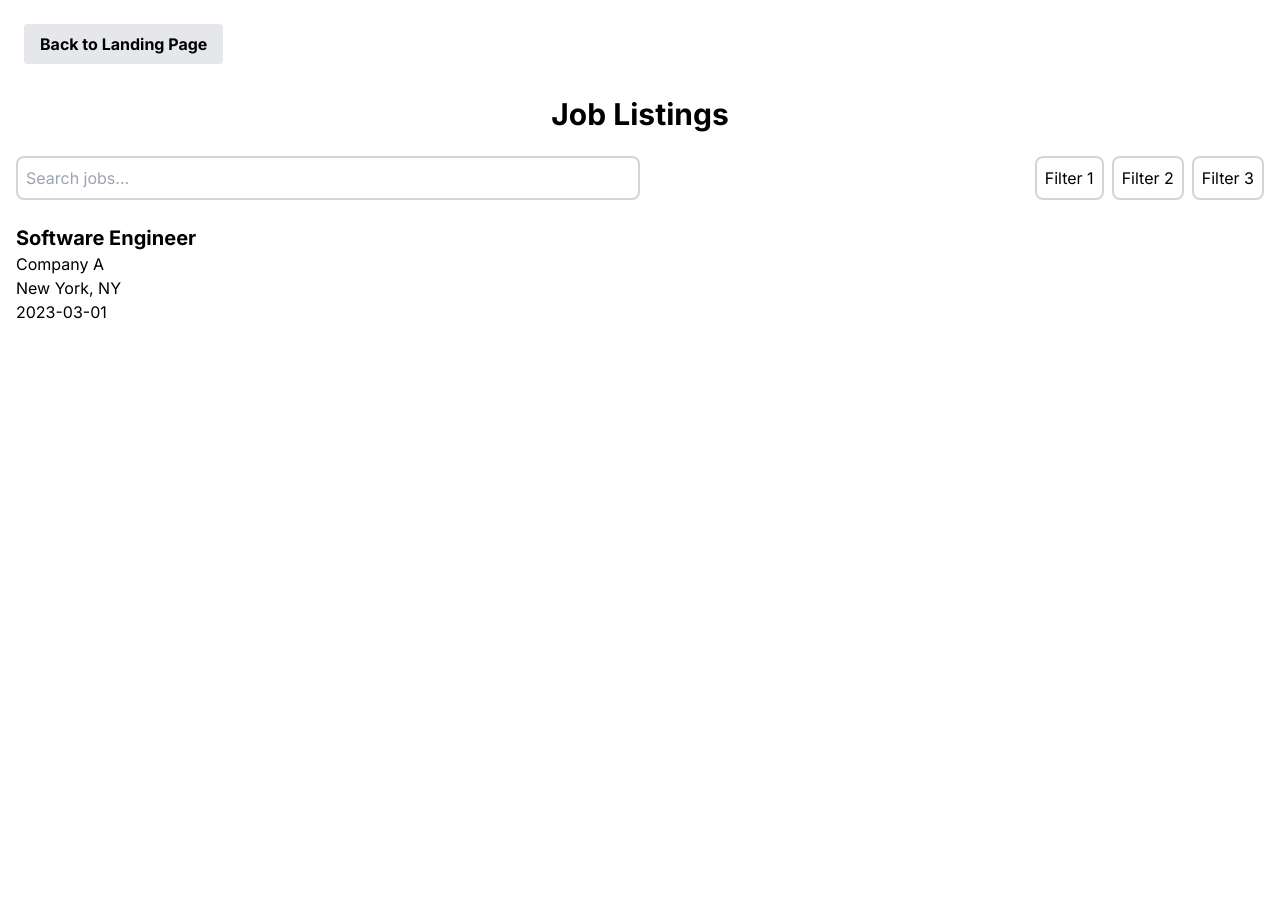
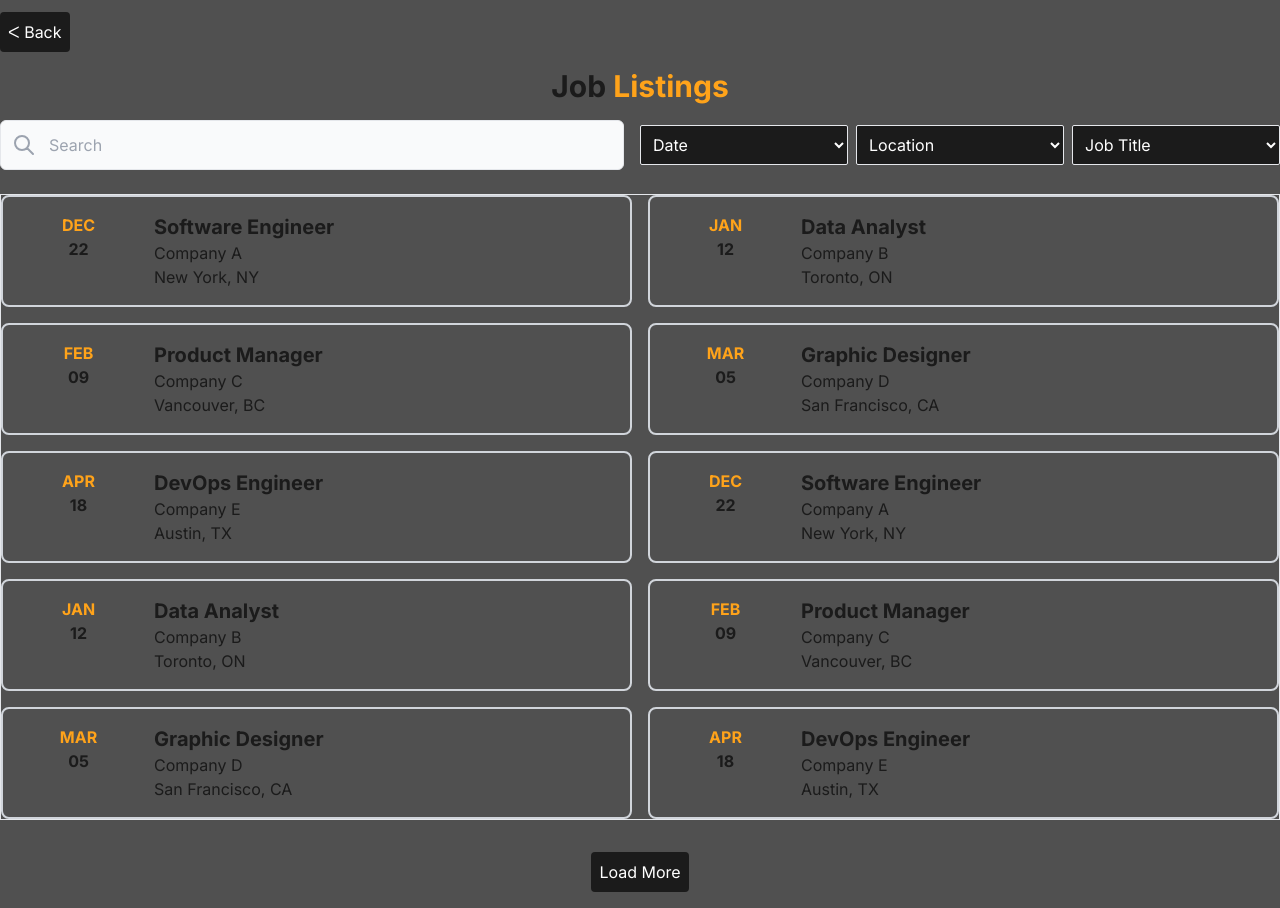
Before and after one commit to jobless-devs/Jobhub, a Next.js app in the folder client/: page / in a window 1280 px wide. Both pictures are taken after a click on the button "Find Job". Before the commit the page ends 800 px from the top, so only its background shows below. Built offline with nearby package versions, Linux system fonts and the light colour scheme.

Commit message:
created joblistings page

```diff
--- a/client/app/globals.css
+++ b/client/app/globals.css
@@ -4,8 +4,8 @@
 
 :root {
   --foreground-rgb: 0, 0, 0;
-  --background-start-rgb: 255, 255, 255;
-  --background-end-rgb: 255, 255, 255;
+  --background-start-rgb: 80, 80, 80;
+  --background-end-rgb: 80, 80, 80;
 }
 
 @media (prefers-color-scheme: dark) {
@@ -28,7 +28,7 @@ body {
 
 /* globals.css */
 .bg-wallpaper {
-  background: linear-gradient(145deg, rgb(27, 27, 27, 0.95) 0%, rgb(56, 44, 27, 0.95) 15%, rgb(255, 163, 26, 0.95) 100%), url('/images/Jobhub Wallpaper1.png');
+  background: linear-gradient(145deg, rgb(27, 27, 27, 0.90) 0%, rgb(56, 44, 27, 0.92) 12%, rgb(218, 140, 23, 1) 70%), url('/images/Jobhub Wallpaper1.png');
   /* Ensure the image covers the entire element */
   background-size: cover;
   /* Ensure the background (image and gradient) is fixed to cover the entire element */
--- a/client/app/joblistings.tsx
+++ /dev/null
@@ -1,79 +0,0 @@
-'use client'
-
-import Link from 'next/link';
-import React, { useEffect, useState } from 'react';
-
-// Define Type for Job Card
-type Job = {
-  id: number;
-  date: string;
-  position: string;
-  company: string;
-  location: string;
-  link: string;
-};
-
-type JobListingsProps = {
-  onBack: () => void; // Function to handle going back to the landing page
-};
-
-const JobListings = ({onBack}: JobListingsProps) => {
-  const [jobs, setJobs] = useState<Job[]>([]);
-
-  // Placeholder data for the job cards
-  // Replace this with your data fetching logic
-  useEffect(() => {
-    const fetchJobs = async () => {
-      // Replace with actual data fetching from your database
-      const fetchedJobs = [
-        {
-          id: 1,
-          date: "2023-03-01",
-          position: "Software Engineer",
-          company: "Company A",
-          location: "New York, NY",
-          link: "#"
-        },
-        // More Job Cards
-      ];
-      setJobs(fetchedJobs);
-    };
-
-    fetchJobs();
-  }, []);
-
-  return (
-    <div className="container mx-auto p-4">
-      <button onClick={onBack} className="bg-gray-200 hover:bg-gray-300 text-black font-bold py-2 px-4 rounded m-2">
-        Back to Landing Page
-      </button>
-      <h1 className="text-center text-3xl font-bold my-6">Job Listings</h1>
-      <div className="flex justify-between items-center mb-6">
-        <input
-          type="text"
-          placeholder="Search jobs..."
-          className="border-2 border-gray-300 p-2 rounded-lg w-full md:w-1/2"
-        />
-        <div className="flex space-x-2 ml-4">
-          {/* Filter buttons or dropdowns */}
-          <div className="p-2 border-2 border-gray-300 rounded-lg">Filter 1</div>
-          <div className="p-2 border-2 border-gray-300 rounded-lg">Filter 2</div>
-          <div className="p-2 border-2 border-gray-300 rounded-lg">Filter 3</div>
-        </div>
-      </div>
-
-      <div className="grid grid-cols-1 md:grid-cols-2 gap-4">
-        {jobs.map(job => (
-          <Link href={job.link} key={job.id}>
-              <h2 className="font-bold text-xl">{job.position}</h2>
-              <p>{job.company}</p>
-              <p>{job.location}</p>
-              <p>{job.date}</p>
-          </Link>
-        ))}
-      </div>
-    </div>
-  );
-};
-
-export default JobListings;
--- a/client/app/page.tsx
+++ b/client/app/page.tsx
@@ -3,7 +3,7 @@
 import Head from 'next/head';
 import Image from 'next/image';
 import React, {useState} from 'react';
-import JobListings from './joblistings';
+import JobListings from './pages/job-listings';
 
 const HomePage = () => {
   const [showJobListings, setShowJobs] = useState(false);
@@ -25,7 +25,7 @@ const HomePage = () => {
               <img src="/images/Jobhub Logo.png" alt="Job Hub" className="w-60"/>
             </div>
             <div className="flex space-x-16">
-              <a href="#jobs" className="hover:bg-custom-black text-white px-6 py-2 rounded-full ">Jobs</a>
+              <a onClick={() => setShowJobs(true)} className="hover:bg-custom-black text-white px-6 py-2 rounded-full ">Jobs</a>
               <a href="#about" className="hover:bg-custom-black text-white px-6 py-2 rounded-full ">About Us</a>
               <a href="#login" className="hover:bg-custom-black text-white px-6 py-2 rounded-full border">Log In</a>
             </div>
@@ -44,7 +44,7 @@ const HomePage = () => {
             </div>
 
             <div className="w-1/2 text-center space-y-6 px-12">
-              <h1 className="text-4xl font-bold">Your Career Starts Here! &#9654;</h1>
+              <h1 className="text-4xl font-bold">Your Career Starts Here! &#5171;</h1>
               <p className="text-xl text-center">
                 Unleash your potential with real-world experiences. Explore, learn, and grow with our
                 diverse internship opportunities.
--- /dev/null
+++ b/client/app/pages/job-listings.tsx
@@ -0,0 +1,156 @@
+'use client'
+
+import Link from 'next/link';
+import React, { useEffect, useState } from 'react';
+
+// Define Type for Job Card
+type Job = {
+  id: number;
+  date: string;
+  position: string;
+  company: string;
+  location: string;
+  link: string;
+};
+
+const jobs = [
+  { id: 1, date: "Dec 22", position: "Software Engineer", company: "Company A", location: "New York, NY", link: "#" },
+  { id: 2, date: "Jan 12", position: "Data Analyst", company: "Company B", location: "Toronto, ON", link: "#" },
+  { id: 3, date: "Feb 09", position: "Product Manager", company: "Company C", location: "Vancouver, BC", link: "#" },
+  { id: 4, date: "Mar 05", position: "Graphic Designer", company: "Company D", location: "San Francisco, CA", link: "#" },
+  { id: 5, date: "Apr 18", position: "DevOps Engineer", company: "Company E", location: "Austin, TX", link: "#" },
+  // Add more jobs as needed
+];
+
+type JobListingsProps = {
+  onBack: () => void; // Function to handle going back to the landing page
+};
+
+const JobListings = ({onBack}: JobListingsProps) => {
+  const [jobs, setJobs] = useState<Job[]>([]);
+
+  // Placeholder data for the job cards
+  // Replace this with your data fetching logic
+  useEffect(() => {
+    const fetchJobs = async () => {
+      // Replace with actual data fetching from your database
+      const fetchedJobs = [
+      { id: 1, date: "DEC 22", position: "Software Engineer", company: "Company A", location: "New York, NY", link: "#" },
+        { id: 2, date: "JAN 12", position: "Data Analyst", company: "Company B", location: "Toronto, ON", link: "#" },
+        { id: 3, date: "FEB 09", position: "Product Manager", company: "Company C", location: "Vancouver, BC", link: "#" },
+        { id: 4, date: "MAR 05", position: "Graphic Designer", company: "Company D", location: "San Francisco, CA", link: "#" },
+        { id: 5, date: "APR 18", position: "DevOps Engineer", company: "Company E", location: "Austin, TX", link: "#" },
+        { id: 6, date: "DEC 22", position: "Software Engineer", company: "Company A", location: "New York, NY", link: "#" },
+        { id: 7, date: "JAN 12", position: "Data Analyst", company: "Company B", location: "Toronto, ON", link: "#" },
+        { id: 8, date: "FEB 09", position: "Product Manager", company: "Company C", location: "Vancouver, BC", link: "#" },
+        { id: 9, date: "MAR 05", position: "Graphic Designer", company: "Company D", location: "San Francisco, CA", link: "#" },
+        { id: 10, date: "APR 18", position: "DevOps Engineer", company: "Company E", location: "Austin, TX", link: "#" },
+        { id: 11, date: "DEC 22", position: "Software Engineer", company: "Company A", location: "New York, NY", link: "#" },
+        { id: 12, date: "JAN 12", position: "Data Analyst", company: "Company B", location: "Toronto, ON", link: "#" },
+        { id: 13, date: "FEB 09", position: "Product Manager", company: "Company C", location: "Vancouver, BC", link: "#" },
+        { id: 14, date: "MAR 05", position: "Graphic Designer", company: "Company D", location: "San Francisco, CA", link: "#" },
+        { id: 15, date: "APR 18", position: "DevOps Engineer", company: "Company E", location: "Austin, TX", link: "#" },
+        // Add more jobs as needed
+      ];
+      setJobs(fetchedJobs);
+    };
+
+    fetchJobs();
+  }, []);
+
+  const [visibleJobsCount, setVisibleJobsCount] = useState(10); // Start with 10 jobs
+
+  const loadMoreJobs = () => {
+    setVisibleJobsCount(currentCount => currentCount + 10); // Load 10 more jobs
+  };
+
+  const jobsToShow = jobs.slice(0, visibleJobsCount); // Show only a subset of jobs
+
+  return (
+    <div className="container mx-auto">
+      <button onClick={onBack} className="bg-custom-black hover:bg-custom-orange text-center text-white p-2 rounded mt-3 justify-center mx-auto">
+      &#5176; Back
+      </button>
+      <div className="text-center text-3xl font-bold my-4">
+        <span className="text-custom-black">Job </span>
+        <span className="text-custom-orange">Listings</span>
+      </div>
+      <div className="flex justify-between items-center mb-6">
+
+    <form className="w-[50%] pr-4">
+      <div className="relative">
+        <svg
+          xmlns="http://www.w3.org/2000/svg"
+          className="absolute top-0 bottom-0 w-6 h-6 my-auto text-gray-400 left-3"
+          fill="none"
+          viewBox="0 0 24 24"
+          stroke="currentColor"
+        >
+          <path
+            strokeLinecap="round"
+            strokeLinejoin="round"
+            strokeWidth={2}
+            d="M21 21l-6-6m2-5a7 7 0 11-14 0 7 7 0 0114 0z"
+          />
+        </svg>
+        <input
+          type="text"
+          placeholder="Search"
+          className="w-full py-3 pl-12 pr-4 text-gray-500 border rounded-md outline-none bg-gray-50 focus:bg-white focus:border-indigo-600"
+        />
+            </div>
+        </form>
+        <div className="flex w-[50%] space-x-2 items-center justify-end text-custom-white">
+          {/* Filter buttons or dropdowns */}
+          <select className="p-2  border bg-custom-black rounded-sm w-full">
+          <option selected >Date</option>
+            <option  value="">&#60; 3 Days</option>
+            <option value="">&#60; 10 Days</option>
+            <option value="">&#60; 20 Days</option>
+          </select>
+          <select className="p-2  border bg-custom-black rounded-sm w-full">
+            <option selected >Location</option>
+            <option value="">BC</option>
+            <option value="">ON</option>
+            <option value="">AB</option>
+          </select>
+          <select className="p-2 border bg-custom-black rounded-sm w-full">
+          <option selected >Job Title</option>
+            <option value="">Software Engineer</option>
+            <option value="">Software Developer</option>
+            <option value="">Data Engineer</option>
+            <option value="">Machine Learning</option>
+            <option value="">Data Analyst</option>
+          </select>
+        </div>
+      </div>
+
+      <div className="grid grid-cols-1 md:grid-cols-2 gap-4 text-custom-black border mb-6">
+      {jobsToShow.map(job => (
+        <Link href={job.link} key={job.id} className="block border-2 border-gray-300 rounded-lg p-4 hover:border-custom-orange transition w-full">
+          <div className="grid grid-cols-5">
+            <div className="col-span-1 text-center">
+              <p className="font-bold text-custom-orange">{job.date.split(" ")[0]}</p>
+              <p className="font-bold">{job.date.split(" ")[1]}</p>
+            </div>
+            <div className="col-span-4 pl-4">
+              <h2 className="font-bold text-xl">{job.position}</h2>
+              <p>{job.company}</p>
+              <p>{job.location}</p>
+            </div>
+          </div>
+        </Link>
+        ))}
+      </div>
+      <div className="flex justify-center items-center mb-2">
+      {visibleJobsCount < jobs.length && (
+        <button onClick={loadMoreJobs} className="bg-custom-black hover:bg-custom-orange text-center text-white p-2 rounded my-2 justify-center mx-auto">
+          Load More
+        </button>
+      )}
+      </div>
+    </div>
+  );
+};
+
+export default JobListings;
--- a/client/tsconfig.json
+++ b/client/tsconfig.json
@@ -22,6 +22,6 @@
       "@/*": ["./*"]
     }
   },
-  "include": ["next-env.d.ts", "**/*.ts", "**/*.tsx", ".next/types/**/*.ts"],
+  "include": ["next-env.d.ts", "**/*.ts", ".next/types/**/*.ts"],
   "exclude": ["node_modules"]
 }
```
Also changed, not shown: client/app/pages/about-us.tsx (added).
